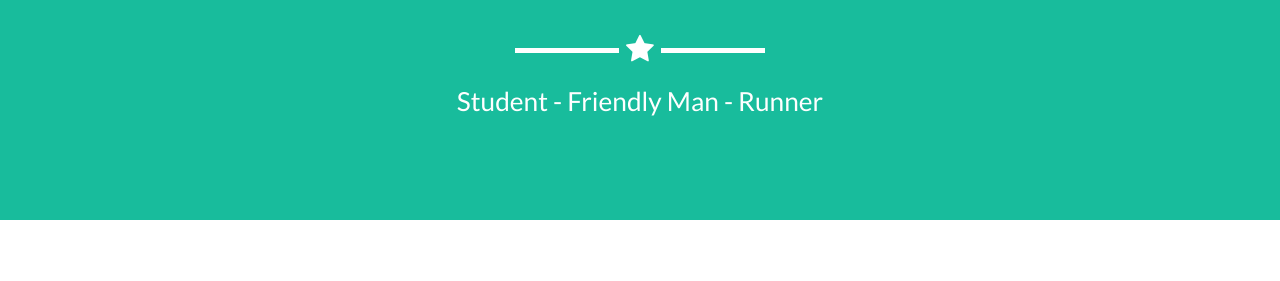
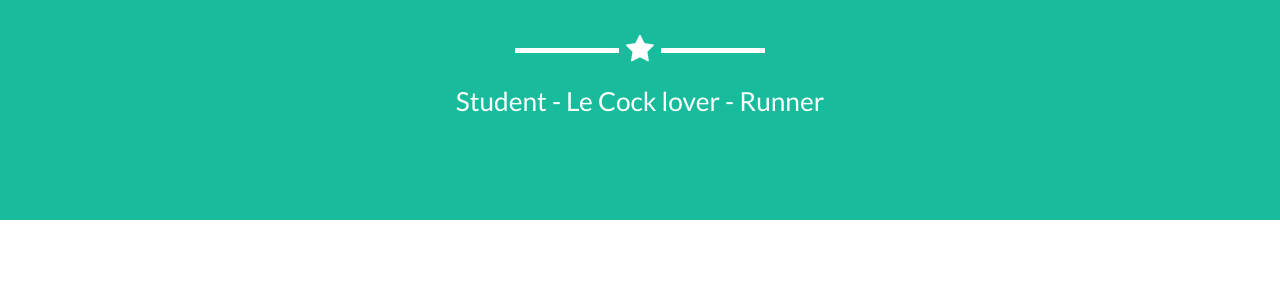
Before and after one commit to blacktq/blacktq.github.io, a Jekyll site: the page built from index.html, in a window 1280 px wide and 900 px high, scrolled down 380 px. Shown: the part 175-456 px from the top of the window. Built offline with Jekyll 4.4.1, drawn with Linux system fonts in a browser that asks for light colours.

Commit message:
Update _config.yml

```diff
--- a/_config.yml
+++ b/_config.yml
@@ -4,7 +4,7 @@ email: blacktq@mail.uc.edu
 url: blacktq.github.io
 description: "Hey I'm Tyler, I like sparkling water and long walks on the beach. "
 keywords: "your keywords, separated by commas"
-skills: "Student - Friendly Man - Runner"
+skills: "Student - Le Cock lover - Runner"
 meta_author: Black Tyler
 
 # Google webmaster tools
```
